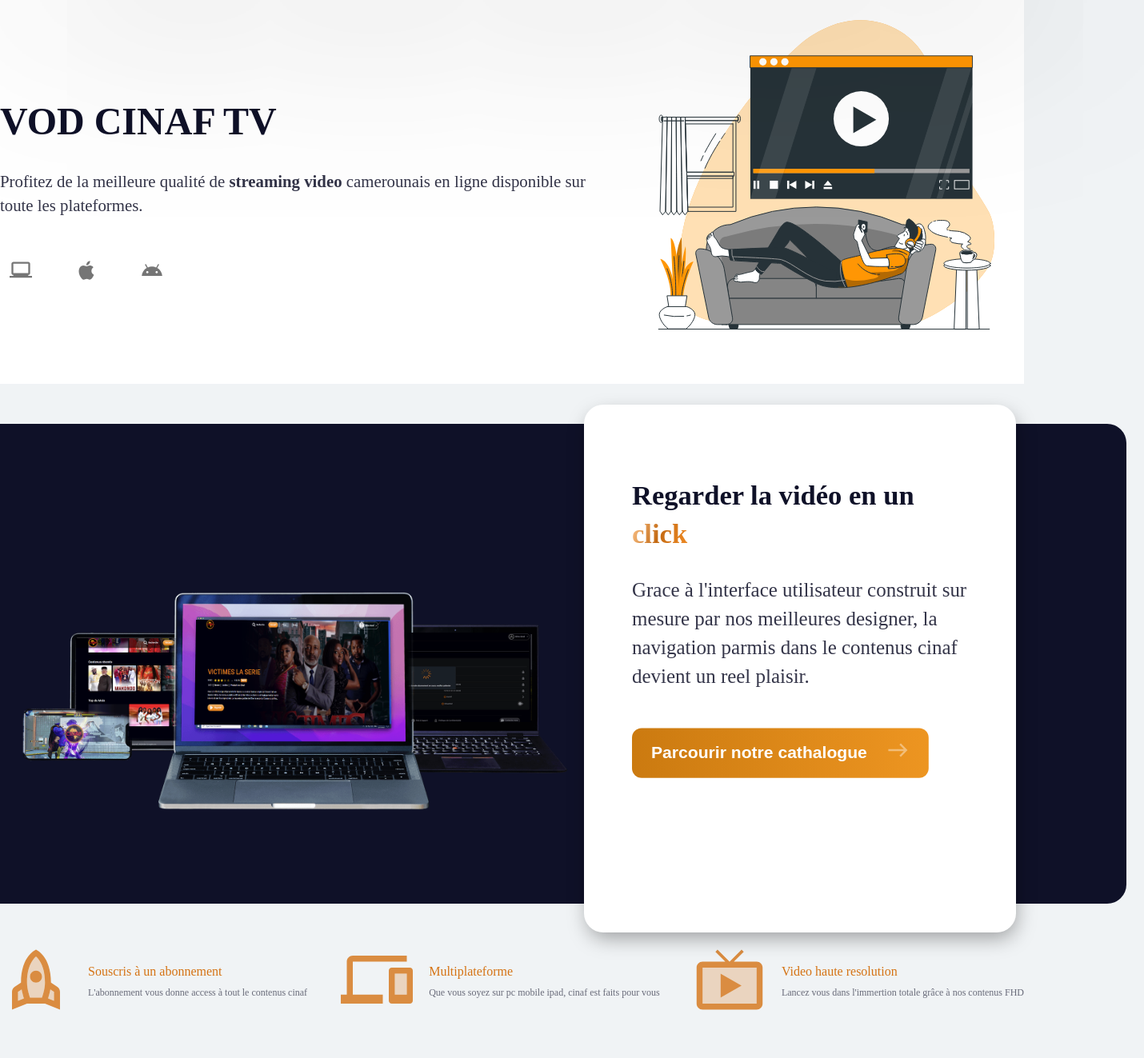
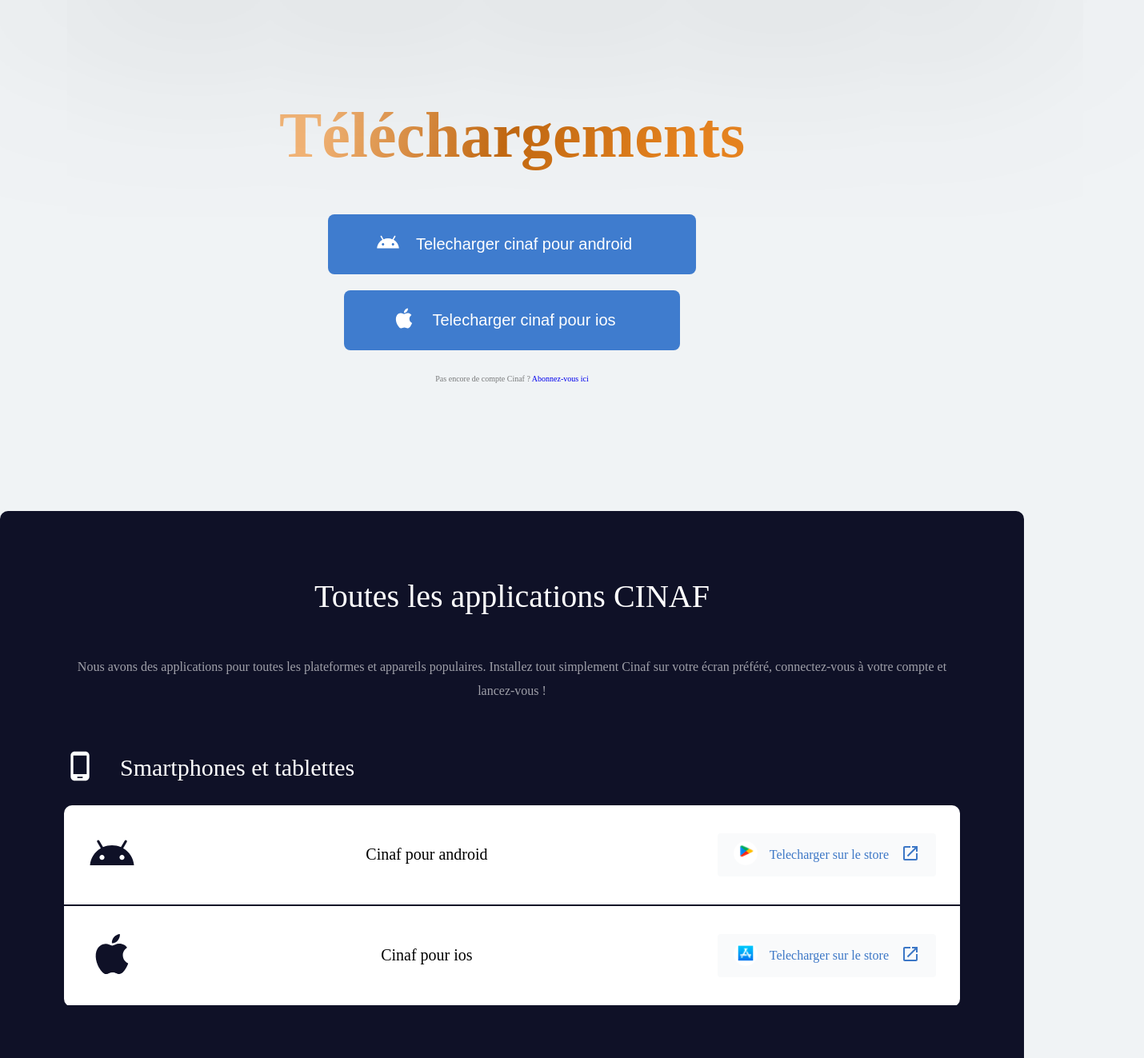
Before and after one commit to IDRISSHACKER/cinaf-app-store, a React (Create React App) app: page /download in a window 1280 px wide. Before the commit this address led to /store. Shown: the part 120-1443 px from the top of the page at 80% size, 1430 px wide, since content can reach past the window. Built offline with nearby package versions, Linux system fonts and the light colour scheme.

Commit message:
Sart design of download page

```diff
--- a/src/Router.tsx
+++ b/src/Router.tsx
@@ -8,6 +8,8 @@
 const Upload  = lazy(() => import("./screens/Home/Home"))
 const Dashboard = lazy(() => import("./screens/Dashboard/Dashboard"))
 const Store = lazy(() => import("./screens/Store/Store"))
+const Download = lazy( () => import('./screens/Download/Download'));
+
 
 export default function AppRouter() {
   return (
@@ -18,6 +20,7 @@
                 <Route path="/dashboard" element={<Dashboard />} />
                 <Route path="/upload" element={<Upload />} />
                 <Route path="/store" element={<Store />} />
+                <Route path="/download" element={<Download />} />
                 <Route path="*" element={<Navigate to="/store" />} />
               </Routes>
         </Suspense>
--- /dev/null
+++ b/src/components/DownloadBtn/DownloadBtn.scss
@@ -0,0 +1,27 @@
+.downloadBtn{
+    display: flex;
+    align-items: center;
+    justify-content: center;
+    gap: 20px;
+    margin-bottom: 20px;
+    border: none;
+    padding: 20px 60px;
+    background: #3f7cce;
+    font-size: 20px;
+    color: white;
+    font-weight: 500;
+    border-radius: 8px;
+    transition: all linear 200ms;
+    user-select: none;
+    cursor: pointer;
+
+    &:hover{
+        background: darken($color: #3f7cce, $amount: 10);
+    }
+
+    .startIcon{
+        *{
+            font-size: 30px !important;
+        }
+    }
+}
--- /dev/null
+++ b/src/components/DownloadBtn/DownloadBtn.tsx
@@ -0,0 +1,17 @@
+import React from "react"
+import { motion } from 'framer-motion';
+import "./DownloadBtn.scss"
+
+
+function DownloadBtn({children, startIcon, to="/"}:any){
+    console.log(to)
+    return <motion.div>
+            <motion.button className="downloadBtn">
+                <motion.div className="startIcon" key={"1"}>{startIcon}</motion.div>
+                <motion.div className="enterText" key={"2"}>{children}</motion.div>
+                <motion.div className="endIcon" key={"3"}></motion.div>
+            </motion.button>
+        </motion.div>
+}
+
+export default DownloadBtn
--- a/src/layouts/Header/Header.tsx
+++ b/src/layouts/Header/Header.tsx
@@ -33,12 +33,12 @@
                 </Typography>
               </a>
               <a
-                href={"/store"}
+                href={"/download"}
                 className={"link navItem"}
                 style={{ textDecoration: "none", color: "#fff" }}
               >
                 <Typography>
-                  <strong>Telechargement</strong>
+                  <strong>Telecharger</strong>
                 </Typography>
               </a>
             </div>
--- a/src/layouts/Sidebar/Sidebar.tsx
+++ b/src/layouts/Sidebar/Sidebar.tsx
@@ -51,7 +51,7 @@
 
   return (
     <>
-      {currentPage !== "/store" ? (
+      {currentPage !== "/store" && currentPage !== "/download" ? (
         <div className="Sidebar" style={{ width: consts.sidebarWidth + "px" }}>
           <div className="sidebar-items">
             <Link
--- /dev/null
+++ b/src/screens/Download/Download.tsx
@@ -0,0 +1,18 @@
+import { Typography } from "@mui/material"
+import React from "react"
+import HeadSection from './HeadSection/HeadSection';
+import DownloadBody from "./DownloadBody/DownloadBody";
+
+function Download(){
+
+    return (
+        <div className="download">
+            <div>
+                <HeadSection />
+                <DownloadBody />
+            </div>
+        </div>
+    )
+}
+
+export default Download
--- /dev/null
+++ b/src/screens/Download/DownloadBody/DownloadBody.scss
@@ -0,0 +1,147 @@
+.downloadBody{
+    margin-top: 150px;
+    width: 100%;
+
+    .downloadBody-content{
+        background: #0f1127;
+        padding: 50px 80px;
+        border-radius: 10px;
+    }
+
+    *{
+        box-sizing: border-box !important;
+    }
+}
+
+.white{
+    color: white !important;
+}
+
+.bTitle{
+    font-size: 40px;
+    font-weight: 500;
+    align-items: center;
+}
+
+.whiteL{
+    color: rgba($color: #fff, $alpha: .6);
+    text-align: center;
+    line-height: 30px;
+}
+
+.d-head-body{
+    display: flex;
+    align-items: center;
+    justify-content: center;
+    flex-direction: column;
+}
+
+.bloc-title{
+    color: white;
+    *{
+        color: white;
+    }
+    display: flex;
+    align-items: center;
+    justify-content: center;
+    gap: 30px;
+
+    .bloc-title-icon{
+        *{
+            font-size: 40px;
+        }
+    }
+
+    .bloc-title-text{
+        *{
+            font-size: 30px;
+            font-weight: 500;
+        }
+    }
+}
+
+
+.d-body{
+    display: flex;
+    align-items: flex-start;
+    justify-content: flex-start;
+
+    flex-direction: column;
+}
+
+.DDownload{
+    background: white;
+    border-radius: 10px;
+    padding: none;
+}
+
+.mb-10{
+    margin-bottom: 10px !important;
+}
+
+.DDownloadItem{
+
+    padding: 30px;
+    border-radius: 10px 10px 0px 0px;
+    width: 100%;
+
+
+    display: flex;
+    align-items: center;
+    justify-content: space-between;
+
+    .DIcon{
+        *{
+            font-size: 60px;
+            color: #0f1127;
+        }
+    }
+
+    .DText{
+        text-align: left !important;
+        font-size: 20px !important;
+        font-weight: 400 !important;
+    }
+}
+
+
+.DDownload{
+    width: 100%;
+    .DDownload-body{
+        width: 100%;
+
+        &:nth-child(odd){
+            .DDownloadItem{
+                border-bottom: solid 2px #0f1127;
+            }
+        }
+    }
+}
+
+
+.downloadLink{
+    display: flex;
+    align-items: center;
+    justify-content: center;
+    background: lighten($color: #f0f3f5, $amount: 3);
+    gap: 15px;
+    color: #3c77c6;
+    border-radius: 4px;
+    user-select: none;
+
+    text-decoration: none;
+
+    padding: 10px 20px;
+    transition: all linear 200ms;
+
+
+    &:hover{
+        transform: scale(1.02);
+    }
+
+    img{
+        border-radius: 100%;
+        width: 30px;
+        height: 30px;
+    }
+}
--- /dev/null
+++ b/src/screens/Download/DownloadBody/DownloadBody.tsx
@@ -0,0 +1,115 @@
+import React  from "react"
+import { StoreContainer } from "../../../components/container/container"
+import PhoneAndroidOutlinedIcon from "@mui/icons-material/PhoneAndroidOutlined";
+import PersonalVideoOutlinedIcon from "@mui/icons-material/PersonalVideoOutlined";
+import LaunchOutlinedIcon from "@mui/icons-material/LaunchOutlined";
+import "./DownloadBody.scss"
+import { AndroidOutlined } from '@mui/icons-material';
+import AppleIcon from '@mui/icons-material/Apple';
+import appleSrc from "./AppleStore.png"
+import androidSrc from "./playStore.png"
+
+function DownloadBody(){
+
+
+    return (
+      <div className="mb-10">
+        <div className="downloadBody">
+          <StoreContainer>
+            <div className="downloadBody-content">
+              <div className="d-head">
+                <DHeadBody />
+              </div>
+              <br />
+              <div className="d-body">
+                <DTitle icon={<PhoneAndroidOutlinedIcon />}>
+                  Smartphones et tablettes
+                </DTitle>
+                <DDownloadContent />
+                <br /><br />
+                <DTitle icon={<PersonalVideoOutlinedIcon />}>
+                  Smart TV
+                </DTitle>
+                <DDownloadContent />
+              </div>
+            </div>
+          </StoreContainer>
+        </div>
+      </div>
+    );
+}
+
+function DHeadBody(){
+
+    return (
+      <div className="d-head-body">
+        <h2 className="h2 white bTitle">Toutes les applications CINAF</h2>
+        <p className="whiteL">
+          Nous avons des applications pour toutes les plateformes et appareils
+          populaires. Installez tout simplement Cinaf sur votre écran préféré,
+          connectez-vous à votre compte et lancez-vous !
+        </p>
+      </div>
+    );
+}
+
+
+function DTitle({children, icon}:any){
+    return (
+      <div className="bloc-title">
+        <div className="bloc-title-icon">{icon}</div>
+        <div className="bloc-title-text">
+          <h3>{children}</h3>
+        </div>
+      </div>
+    );
+}
+
+function DDownloadContent(){
+    return (
+        <div className="DDownload">
+            <div className="DDownload-body">
+                <DDownloadItem to="#" icon={<AndroidOutlined />} img={androidSrc}>Cinaf pour android</DDownloadItem>
+                <DDownloadItem to="#" icon={<AppleIcon />} img={appleSrc}>Cinaf pour ios</DDownloadItem>
+            </div>
+        </div>
+    )
+}
+
+function DDownloadItem({children, icon, to="", isLink=true, img=androidSrc}:any){
+    return (
+      <div className="DDownloadItem">
+        <div className="DIcon">{icon}</div>
+        <div className="DText">{children}</div>
+        {isLink && (
+          <div className="DLink">
+            <DDownloadLink to={to} icon={<img src={img} alt="" />}>Telecharger sur le store</DDownloadLink>
+          </div>
+        )}
+      </div>
+    );
+}
+
+function DDownloadLink({to, children, icon}:any){
+    return (
+      <a href={to} className="downloadLink">
+        <div className="dlIcon">{icon}</div>
+        <div className="dlText">{children}</div>
+        <div>
+            <LaunchOutlinedIcon />
+        </div>
+      </a>
+    );
+}
+
+function MagnetDownloadLink({ to, children, icon }: any) {
+  return (
+    <a href={to} className="dDownloadLink">
+      <div className="dlIcon">{icon}</div>
+      <div className="dlText">{children}</div>
+    </a>
+  );
+}
+
+
+export default DownloadBody
--- /dev/null
+++ b/src/screens/Download/HeadSection/HeadSection.scss
@@ -0,0 +1,44 @@
+.headSection{
+
+    margin-top: 190px;
+    display: flex;
+    align-items: center;
+    justify-content: center;
+    flex-direction: column;
+
+    .head-link{
+        display: flex;
+        align-items: center;
+        justify-content: center;
+        flex-direction: column;
+    }
+}
+
+.h1-title{
+    font-size: 80px;
+    text-align: center;
+}
+
+.primary2{
+    color: #ec8d30;
+    background-clip: text;
+    -webkit-background-clip: text;
+    -webkit-text-fill-color: transparent;
+    background-image: linear-gradient(288.17deg, #e78420 12.6%, #c36912 50.82%, #f2b476 90.12%);
+    font-weight: 600;
+}
+
+.deskText{
+    font-size: 10px;
+    color: rgba($color: #2A2A2A, $alpha: 0.6);
+    text-align: center;
+
+    a{
+        text-decoration: none;
+
+        &:hover{
+
+            text-decoration: underline;
+        }
+    }
+}
--- /dev/null
+++ b/src/screens/Download/HeadSection/HeadSection.tsx
@@ -0,0 +1,39 @@
+import { Button } from "@mui/material";
+import React from "react"
+import CinafBtn from "../../../components/cinafBtn/CinafBtn";
+import { StoreContainer } from "../../../components/container/container"
+import DownloadBtn from "../../../components/DownloadBtn/DownloadBtn";
+import "./HeadSection.scss"
+import { AndroidOutlined } from '@mui/icons-material';
+import AppleIcon from '@mui/icons-material/Apple';
+
+function HeadSection(){
+
+    return (
+      <React.Fragment>
+        <div className="headSection">
+          <StoreContainer>
+            <div className="headSection-body">
+              <h1 className="h1-title">
+                <strong className="primary2">Téléchargements</strong>
+              </h1>
+              <div className="head-link">
+                <DownloadBtn to="" startIcon={<AndroidOutlined />} key={"1"}>
+                  Telecharger cinaf pour android
+                </DownloadBtn>
+                <DownloadBtn to="" startIcon={<AppleIcon />} key={"2"}>
+                  Telecharger cinaf pour ios
+                </DownloadBtn>
+                <p className="deskText">
+                  Pas encore de compte Cinaf ?{" "}
+                  <a href="https://vod.cinaf.tv">Abonnez-vous ici</a>
+                </p>
+              </div>
+            </div>
+          </StoreContainer>
+        </div>
+      </React.Fragment>
+    );
+}
+
+export default HeadSection
```
Also changed, not shown: src/screens/Download/Download.scss (added), src/screens/Download/DownloadBody/AppleStore.png (added), src/screens/Download/DownloadBody/playStore.png (added).
